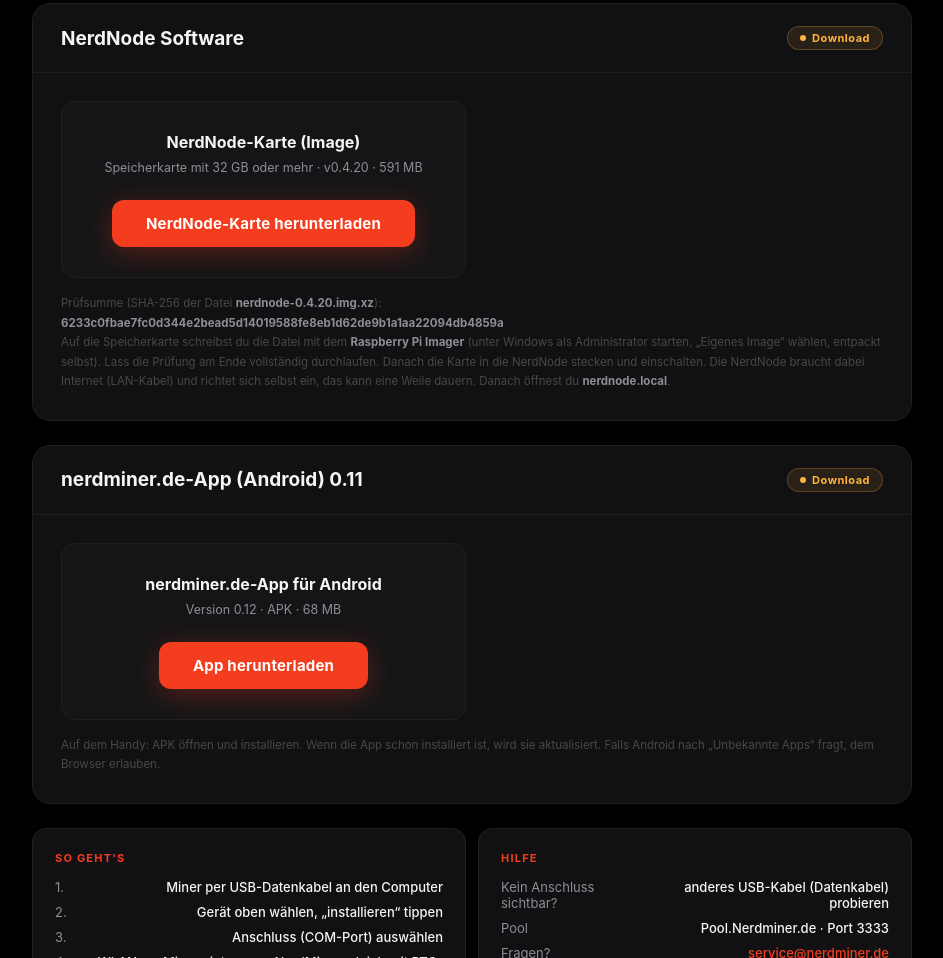
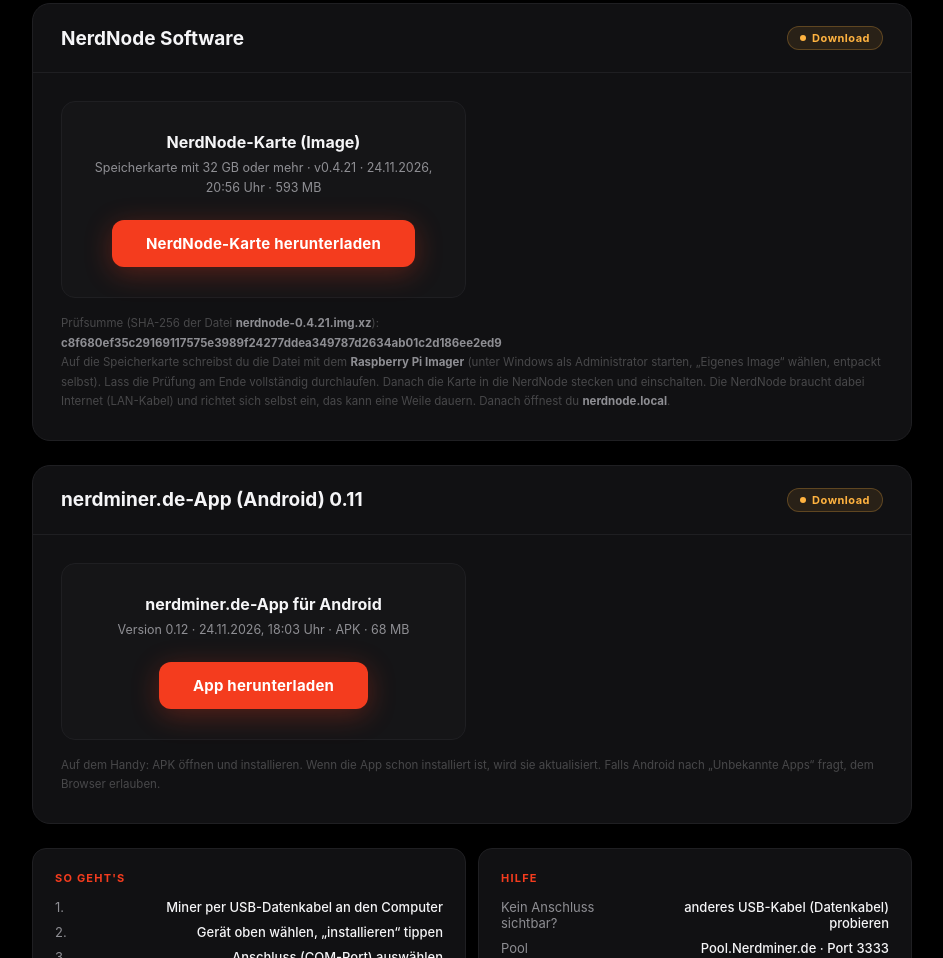
Before and after one commit to Sat-Timo82/nerdminer-webflasher, a plain HTML site: page index.html in a window 1280 px wide. Shown: the part 4306-5264 px from the top of the page, without its empty margins (168-1111 px from the left). Drawn offline with Linux system fonts and the light colour scheme; a web font is replaced by a local one.

Commit message:
Webflasher: NerdNode-Image 0.4.21, Datum und Uhrzeit bei App und NerdNode
Co-Authored-By: Claude Sonnet 5.5 <noreply@anthropic.com>

```diff
--- a/index.html
+++ b/index.html
@@ -363,13 +363,13 @@ footer b{color:var(--red);}
       <div class="info-grid" style="margin-bottom:0">
         <div class="flash-zone">
           <div class="flash-zone-title">NerdNode-Karte (Image)</div>
-          <div class="flash-zone-sub">Speicherkarte mit 32 GB oder mehr · v0.4.20 · 591 MB</div>
-          <a class="dl-btn" href="https://github.com/Sat-Timo82/NerdNode-Updates/releases/download/image-0.4.20/nerdnode-0.4.20.img.xz" target="_blank" rel="noopener">NerdNode-Karte herunterladen</a>
+          <div class="flash-zone-sub">Speicherkarte mit 32 GB oder mehr · v0.4.21 · 24.11.2026, 20:56 Uhr · 593 MB</div>
+          <a class="dl-btn" href="https://github.com/Sat-Timo82/NerdNode-Updates/releases/download/image-0.4.21/nerdnode-0.4.21.img.xz" target="_blank" rel="noopener">NerdNode-Karte herunterladen</a>
         </div>
       </div>
       <div class="flash-note">
-        Prüfsumme (SHA-256 der Datei <strong>nerdnode-0.4.20.img.xz</strong>):<br>
-        <strong>6233c0fbae7fc0d344e2bead5d14019588fe8eb1d62de9b1a1aa22094db4859a</strong><br>
+        Prüfsumme (SHA-256 der Datei <strong>nerdnode-0.4.21.img.xz</strong>):<br>
+        <strong>c8f680ef35c29169117575e3989f24277ddea349787d2634ab01c2d186ee2ed9</strong><br>
         Auf die Speicherkarte schreibst du die Datei mit dem <strong>Raspberry Pi Imager</strong> (unter Windows als Administrator starten, „Eigenes Image“ wählen, entpackt selbst). Lass die Prüfung am Ende vollständig durchlaufen. Danach die Karte in die NerdNode stecken und einschalten. Die NerdNode braucht dabei Internet (LAN-Kabel) und richtet sich selbst ein, das kann eine Weile dauern. Danach öffnest du <strong>nerdnode.local</strong>.</div>
     </div>
   </div>
@@ -383,7 +383,7 @@ footer b{color:var(--red);}
       <div class="info-grid" style="margin-bottom:0">
         <div class="flash-zone">
           <div class="flash-zone-title">nerdminer.de-App für Android</div>
-          <div class="flash-zone-sub">Version 0.12 · APK · 68 MB</div>
+          <div class="flash-zone-sub">Version 0.12 · 24.11.2026, 18:03 Uhr · APK · 68 MB</div>
           <a class="dl-btn" href="nerdminer-app-0.12.apk" download>App herunterladen</a>
         </div>
       </div>
```
